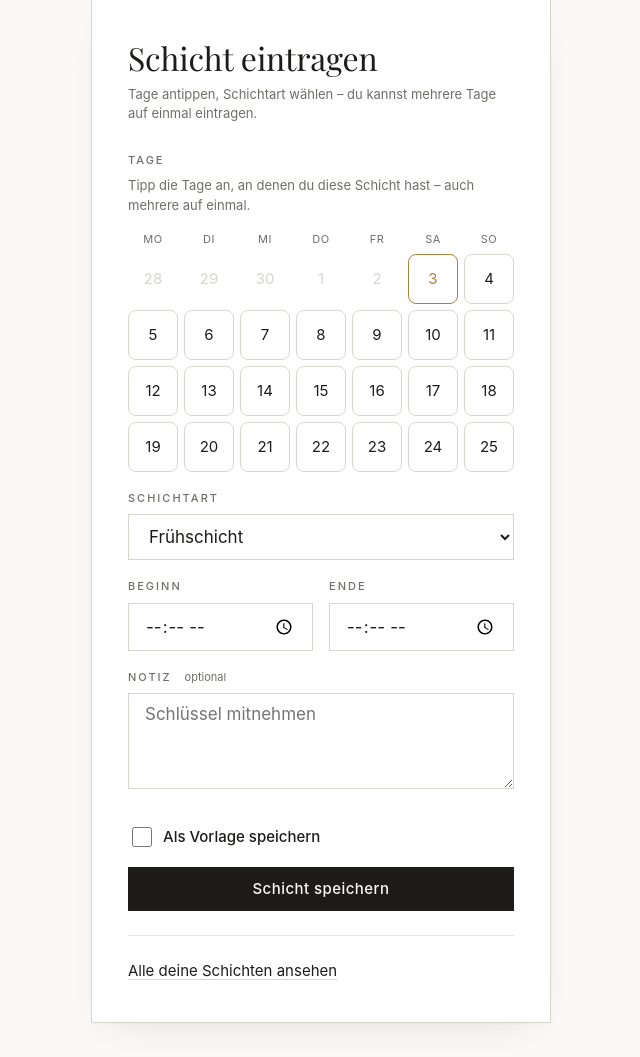
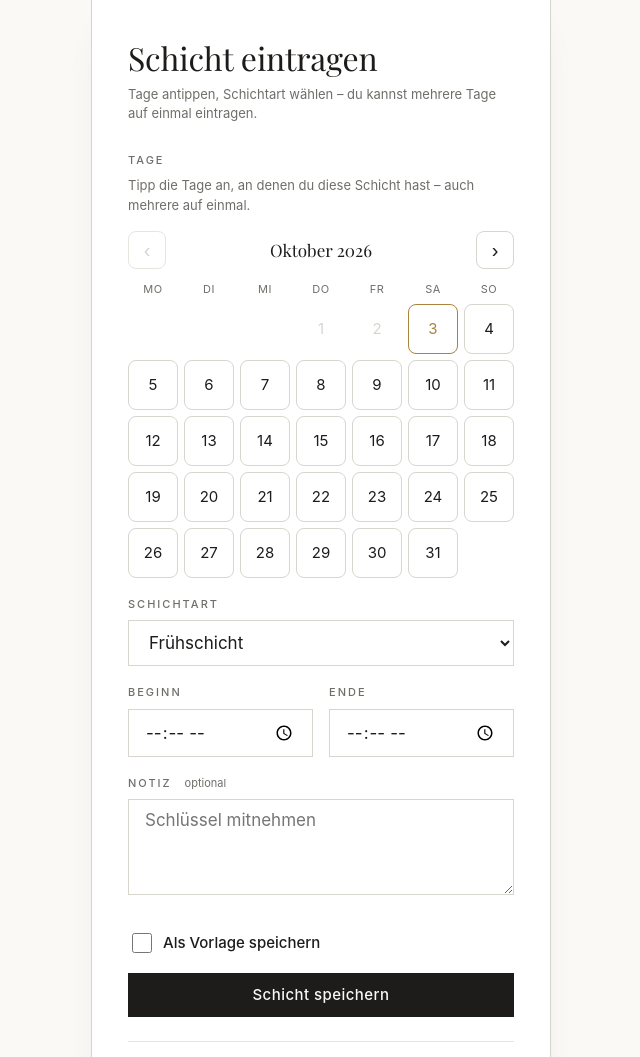
Before and after one commit to AntonB1608/schichtplan-online, a Flask app: page /index in a window 1280 px wide. Shown: the part 110-1167 px from the top of the page, without its empty margins (319-959 px from the left). Run offline with Flask 3, Linux system fonts and the light colour scheme; the visitor is signed in with stand-in values (Sample User, id 1); some libraries are stand-ins or nearby versions.

Commit message:
Shift entry: month calendar with navigation instead of a fixed 4-week grid

```diff
--- a/static/css/main.css
+++ b/static/css/main.css
@@ -731,6 +731,17 @@ footer p { margin: 0; }
 
 /* Tage-Raster (mehrere Tage auf einmal) */
 .day-grid { margin-top: 8px; }
+.cal-nav { display: flex; align-items: center; justify-content: space-between; margin-bottom: 12px; }
+.cal-title { font-family: var(--serife); font-size: 17px; color: var(--tinte); }
+.cal-arrow {
+  width: 38px; height: 38px; border: 1px solid var(--linie); background: var(--weiss);
+  border-radius: 8px; font-size: 20px; line-height: 1; color: var(--tinte); cursor: pointer;
+  transition: border-color var(--uebergang);
+}
+.cal-arrow:hover:not(:disabled) { border-color: var(--tinte); }
+.cal-arrow:disabled { color: var(--linie); border-color: var(--linie-hell); cursor: default; }
+.day-cell.empty { border: none; background: transparent; cursor: default; }
+.day-cell.empty::after { display: none; }
 .day-head, .day-cells { display: grid; grid-template-columns: repeat(7, 1fr); gap: 6px; }
 .day-head { margin-bottom: 6px; }
 .day-head span { text-align: center; font-size: 11px; letter-spacing: 0.5px; text-transform: uppercase; color: var(--grau); }
--- a/templates/base.html
+++ b/templates/base.html
@@ -9,7 +9,7 @@
     <link rel="icon" href="{{ url_for('static', filename='brand/favicon.ico') }}" sizes="any">
     <link rel="apple-touch-icon" href="{{ url_for('static', filename='brand/apple-touch-icon.png') }}">
     <link rel="preload" href="{{ url_for('static', filename='fonts/playfair-display-latin.woff2') }}" as="font" type="font/woff2" crossorigin>
-    <link rel="stylesheet" href="{{ url_for('static', filename='css/main.css') }}?v=12">
+    <link rel="stylesheet" href="{{ url_for('static', filename='css/main.css') }}?v=13">
     {% block head %}{% endblock %}
 </head>
 <body>
--- a/templates/index.html
+++ b/templates/index.html
@@ -157,19 +157,21 @@
   })();
 
   (function () {
-    // Tage-Raster: die nächsten 4 Wochen, antippen zum Auswählen
+    // Monats-Kalender: Monat für Monat, mit Pfeilen blättern.
+    // Ausgewählte Tage bleiben erhalten, auch wenn man den Monat wechselt.
     var grid   = document.getElementById('day-grid');
     var hidden = document.getElementById('dates');
     if (!grid || !hidden) return;
 
     var WD = ['Mo', 'Di', 'Mi', 'Do', 'Fr', 'Sa', 'So'];
+    var MONATE = ['Januar', 'Februar', 'März', 'April', 'Mai', 'Juni', 'Juli',
+                  'August', 'September', 'Oktober', 'November', 'Dezember'];
     var selected = {};
     var booked = {};
     (window.BOOKED || []).forEach(function (iso) { booked[iso] = true; });
 
     var today = new Date(); today.setHours(0, 0, 0, 0);
-    var start = new Date(today);
-    start.setDate(start.getDate() - ((start.getDay() + 6) % 7)); // Montag dieser Woche
+    var view  = new Date(today.getFullYear(), today.getMonth(), 1); // erster des aktuellen Monats
 
     function iso(d) {
       return d.getFullYear() + '-' +
@@ -177,6 +179,28 @@
              String(d.getDate()).padStart(2, '0');
     }
 
+    function render() {
+      grid.innerHTML = '';
+
+      // Kopf mit Monat und Pfeilen
+      var nav = document.createElement('div');
+      nav.className = 'cal-nav';
+      var prev = document.createElement('button');
+      prev.type = 'button'; prev.className = 'cal-arrow'; prev.textContent = '‹';
+      prev.setAttribute('aria-label', 'Vorheriger Monat');
+      prev.disabled = (view.getFullYear() === today.getFullYear() && view.getMonth() === today.getMonth());
+      var title = document.createElement('span');
+      title.className = 'cal-title';
+      title.textContent = MONATE[view.getMonth()] + ' ' + view.getFullYear();
+      var next = document.createElement('button');
+      next.type = 'button'; next.className = 'cal-arrow'; next.textContent = '›';
+      next.setAttribute('aria-label', 'Nächster Monat');
+      prev.addEventListener('click', function () { view.setMonth(view.getMonth() - 1); render(); });
+      next.addEventListener('click', function () { view.setMonth(view.getMonth() + 1); render(); });
+      nav.appendChild(prev); nav.appendChild(title); nav.appendChild(next);
+      grid.appendChild(nav);
+
+      // Wochentage
       var head = document.createElement('div');
       head.className = 'day-head';
       WD.forEach(function (w) {
@@ -184,22 +208,33 @@
       });
       grid.appendChild(head);
 
+      // Tage
       var cells = document.createElement('div');
       cells.className = 'day-cells';
-    for (var i = 0; i < 28; i++) {
-      var d = new Date(start); d.setDate(start.getDate() + i);
-      var dayIso = iso(d);
+      var first = new Date(view.getFullYear(), view.getMonth(), 1);
+      var lead  = (first.getDay() + 6) % 7; // wie viele Leerfelder vor dem 1. (Mo=0)
+      var anzahl = new Date(view.getFullYear(), view.getMonth() + 1, 0).getDate();
+
+      for (var i = 0; i < lead; i++) {
+        var leer = document.createElement('div');
+        leer.className = 'day-cell empty';
+        cells.appendChild(leer);
+      }
+      for (var tag = 1; tag <= anzahl; tag++) {
+        var d = new Date(view.getFullYear(), view.getMonth(), tag);
+        var dIso = iso(d);
         var cell = document.createElement('button');
         cell.type = 'button';
         cell.className = 'day-cell';
-      cell.textContent = d.getDate();
-      if (booked[dayIso]) cell.classList.add('has-shift');
+        cell.textContent = tag;
+        if (booked[dIso]) cell.classList.add('has-shift');
         if (d < today) {
           cell.disabled = true;
           cell.classList.add('past');
         } else {
-        cell.dataset.iso = dayIso;
+          cell.dataset.iso = dIso;
           if (d.getTime() === today.getTime()) cell.classList.add('today');
+          if (selected[dIso]) cell.classList.add('sel');
           cell.addEventListener('click', function () {
             var k = this.dataset.iso;
             if (selected[k]) { delete selected[k]; this.classList.remove('sel'); }
@@ -210,6 +245,9 @@
         cells.appendChild(cell);
       }
       grid.appendChild(cells);
+    }
+
+    render();
   })();
 </script>
 {% endblock %}
```
Lines whose indentation alone changed are shown as unchanged.
